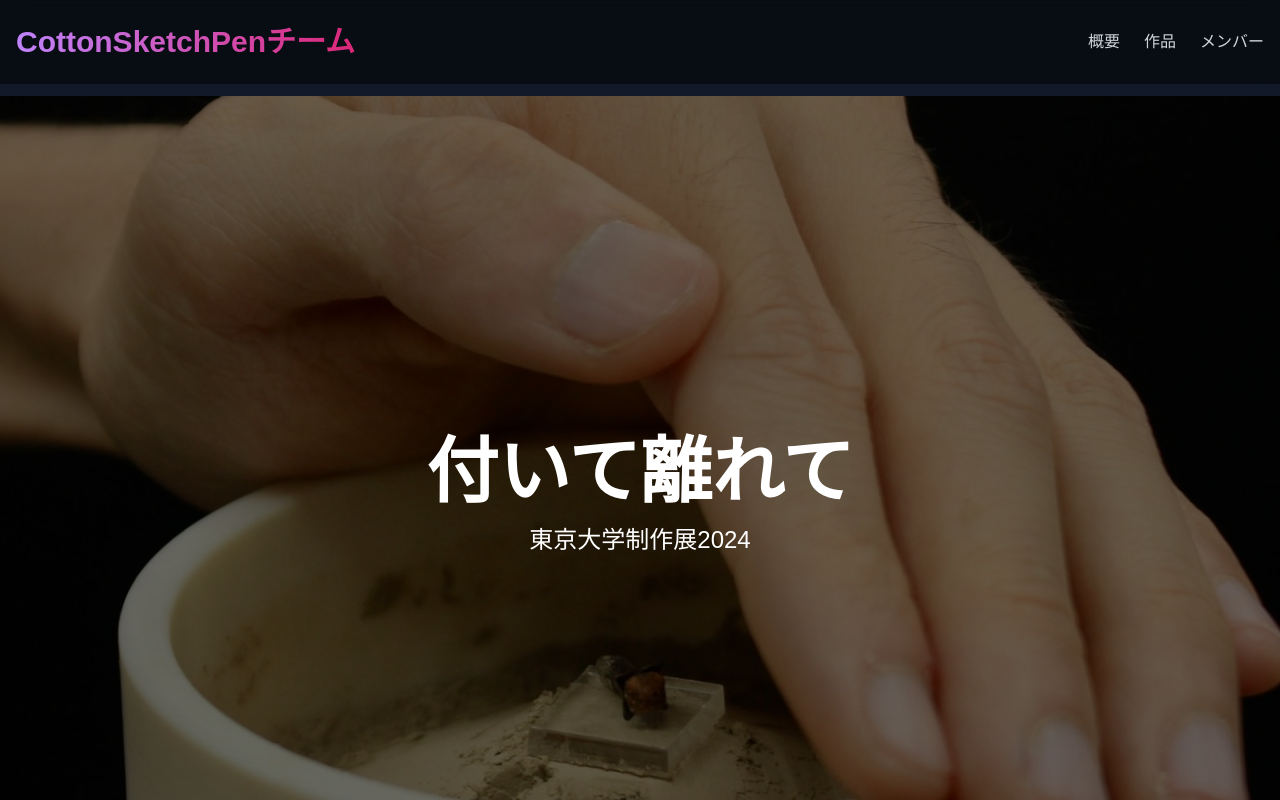
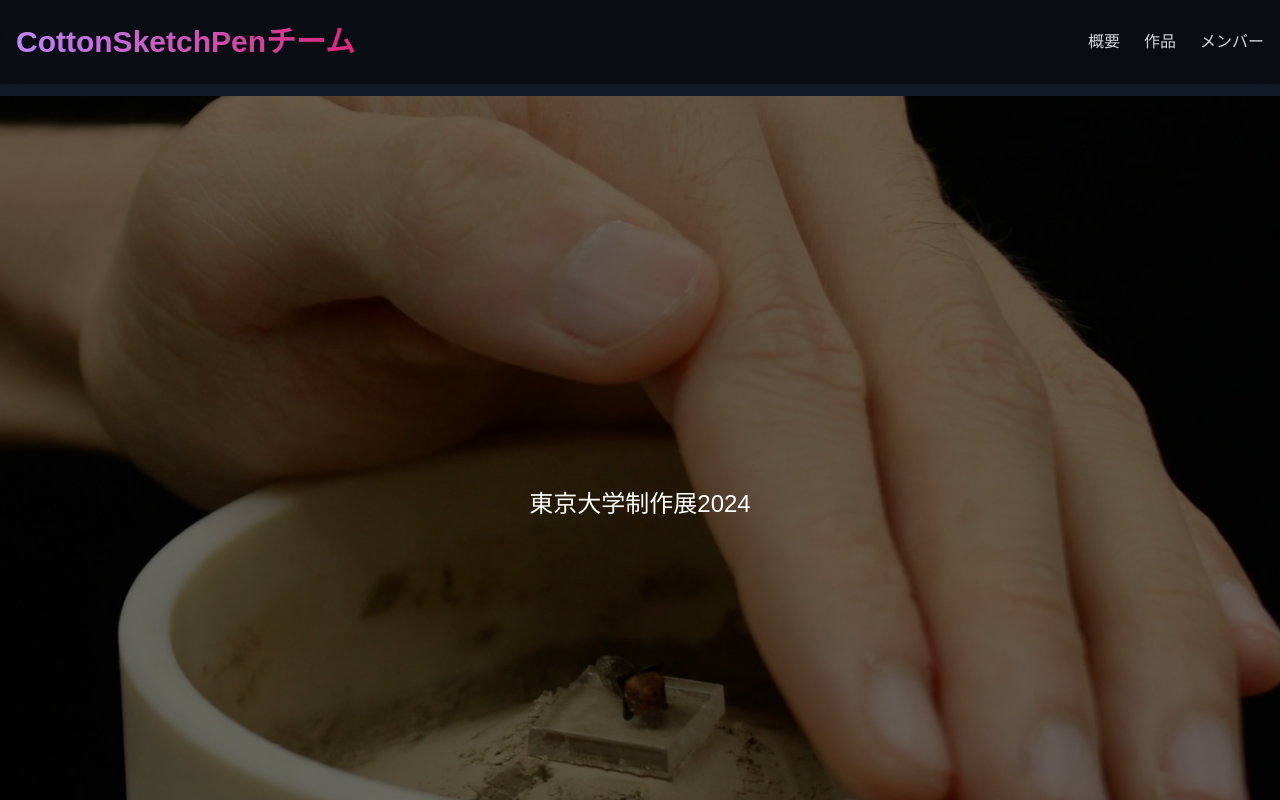
Before and after one commit to keigo1110/iiiexhibition2024kamashi, a Next.js app: page / in a window 1280 px wide. Shown: the top 800 px of the page. Built offline with nearby package versions, Linux system fonts and the light colour scheme.

Commit message:
erase title

```diff
--- a/components/exhibition-page.tsx
+++ b/components/exhibition-page.tsx
@@ -87,7 +87,7 @@ export function ExhibitionPageComponent() {
                 transition={{ duration: 1 }}
                 className="text-5xl md:text-7xl font-bold mb-4"
               >
-                付いて離れて
+
               </motion.h2>
               <motion.p
                 initial={{ opacity: 0 }}
```
